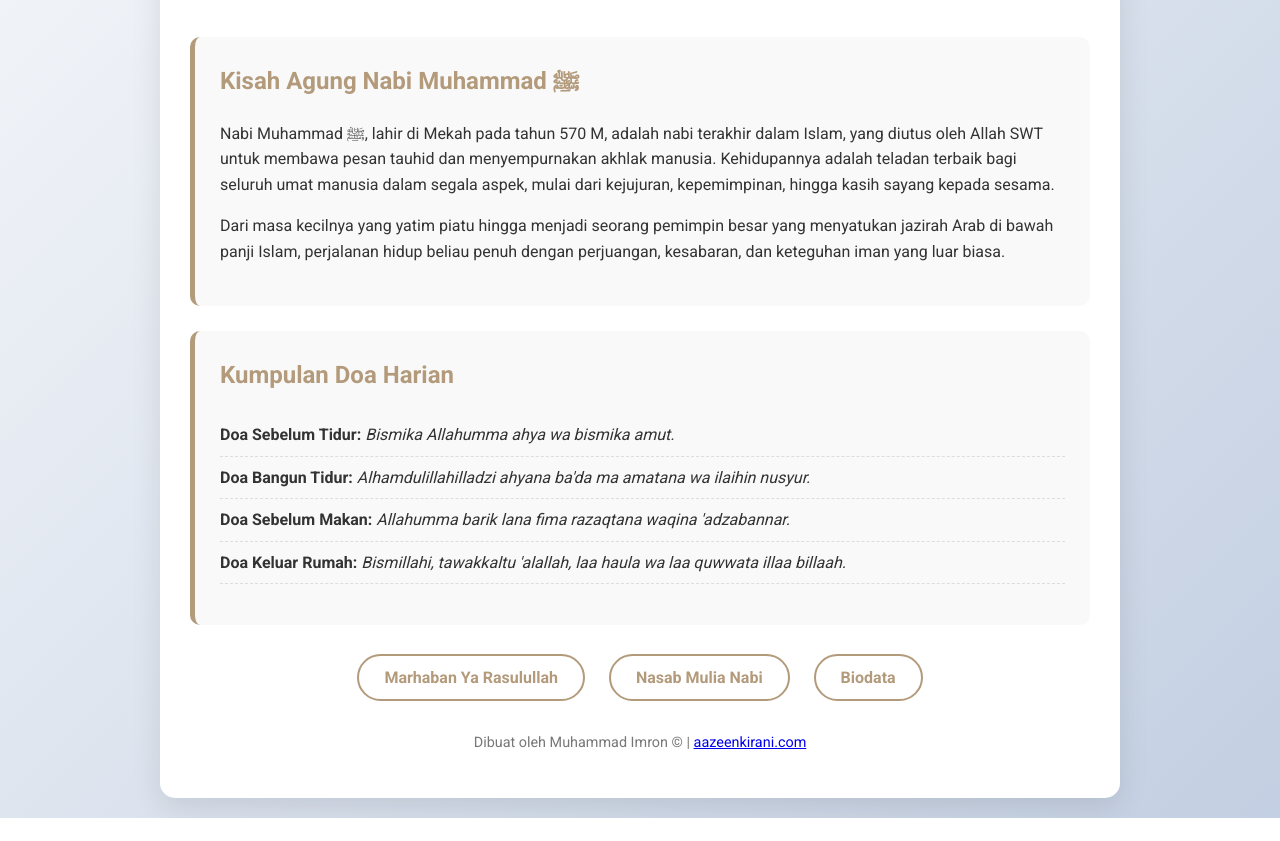
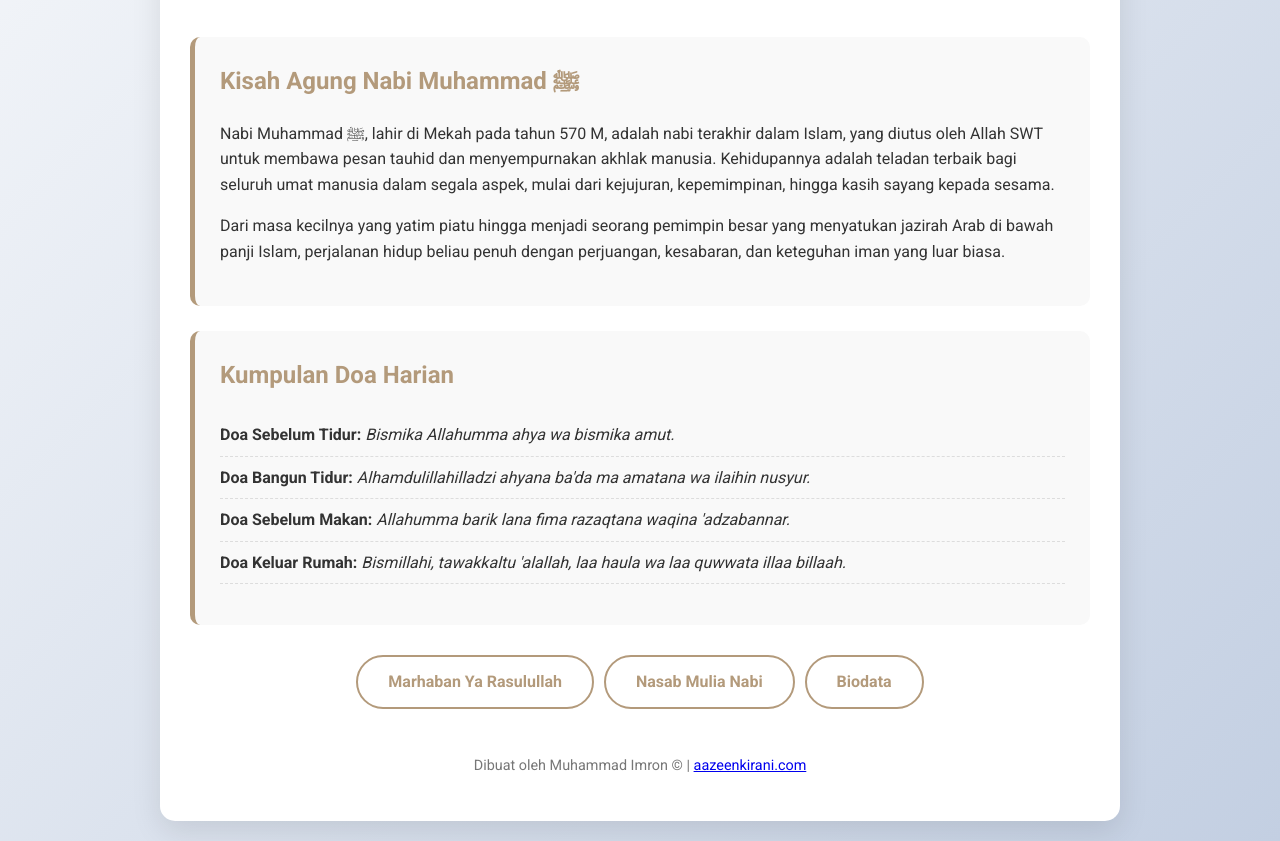
Before and after one commit to sdnsatuwatugede/rasulallah, a plain HTML site: page index.html in a window 1280 px wide. Shown: the part 223-1064 px from the top of the page. Before the commit the page ends 1041 px from the top, so only its background shows below. Drawn offline with Linux system fonts and the light colour scheme; a script that the page names is missing.

Commit message:
update butoon

```diff
--- a/style.css
+++ b/style.css
@@ -64,17 +64,20 @@ ul li strong {
 }
 
 .interactive-buttons {
-  text-align: center;
-  margin-top: 40px;
+  display: flex; /* Mengaktifkan Flexbox */
+  flex-wrap: wrap; /* Izinkan tombol pindah ke baris baru jika tidak muat */
+  justify-content: center; /* Posisi tombol di tengah container */
+  gap: 10px; /* Jarak antar tombol, lebih baik dari margin */
 }
 
 .btn {
   text-decoration: none;
   color: #b39a7b;
   border: 2px solid #b39a7b;
-  padding: 12px 25px;
+  padding: 12px 30px;
   border-radius: 50px;
-  margin: 0 10px;
+  /* margin: 0 10px; Dihapus atau diubah */
+  margin: 5px 0; /* Beri sedikit margin vertikal jika perlu */
   font-weight: bold;
   background-color: transparent;
   transition: all 0.4s ease;
```
